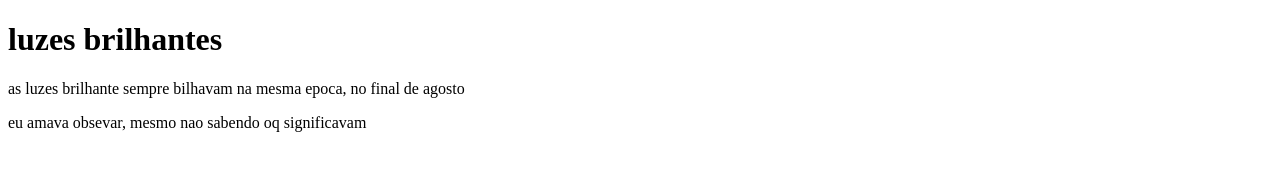
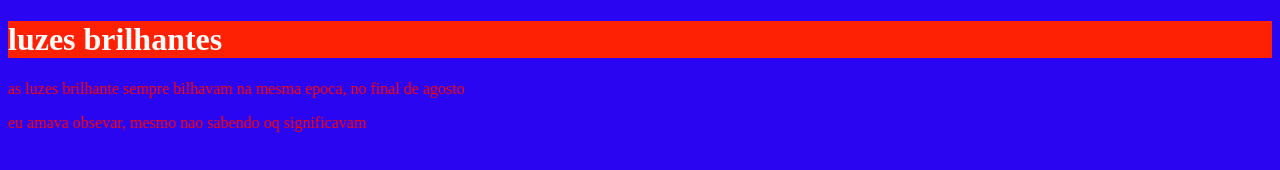
Before and after one commit to VihSouza28/1C-Ivanete2024, a plain HTML site: page index.html in a window 1280 px wide. Drawn offline with Linux system fonts and the light colour scheme.

Commit message:
Add files via upload

```diff
--- a/index.html
+++ b/index.html
@@ -4,9 +4,12 @@
     <meta charset="UTF-8">
     <meta name="viewport" content="width=device-width, initial-scale=1.0">
     <title>Document</title>
+    <link rel="stylesheet" href="style.css"/>
 </head>
 <body>
-    <h1>luzes brilhantes</h1>
+    <div class="tit">
+        <h1>luzes brilhantes</h1>
+    </div>
     <p>as luzes brilhante sempre bilhavam na mesma epoca, no final de agosto</p>
     <p>eu amava obsevar, mesmo nao sabendo oq significavam</p>
 </body>
--- /dev/null
+++ b/style.css
@@ -0,0 +1,9 @@
+body{
+color: red ;
+background: rgb(41, 5, 241);
+
+}
+.tit{
+    color: rgb(252, 252, 252) ;
+    background: rgb(255, 33, 4);
+}
```
